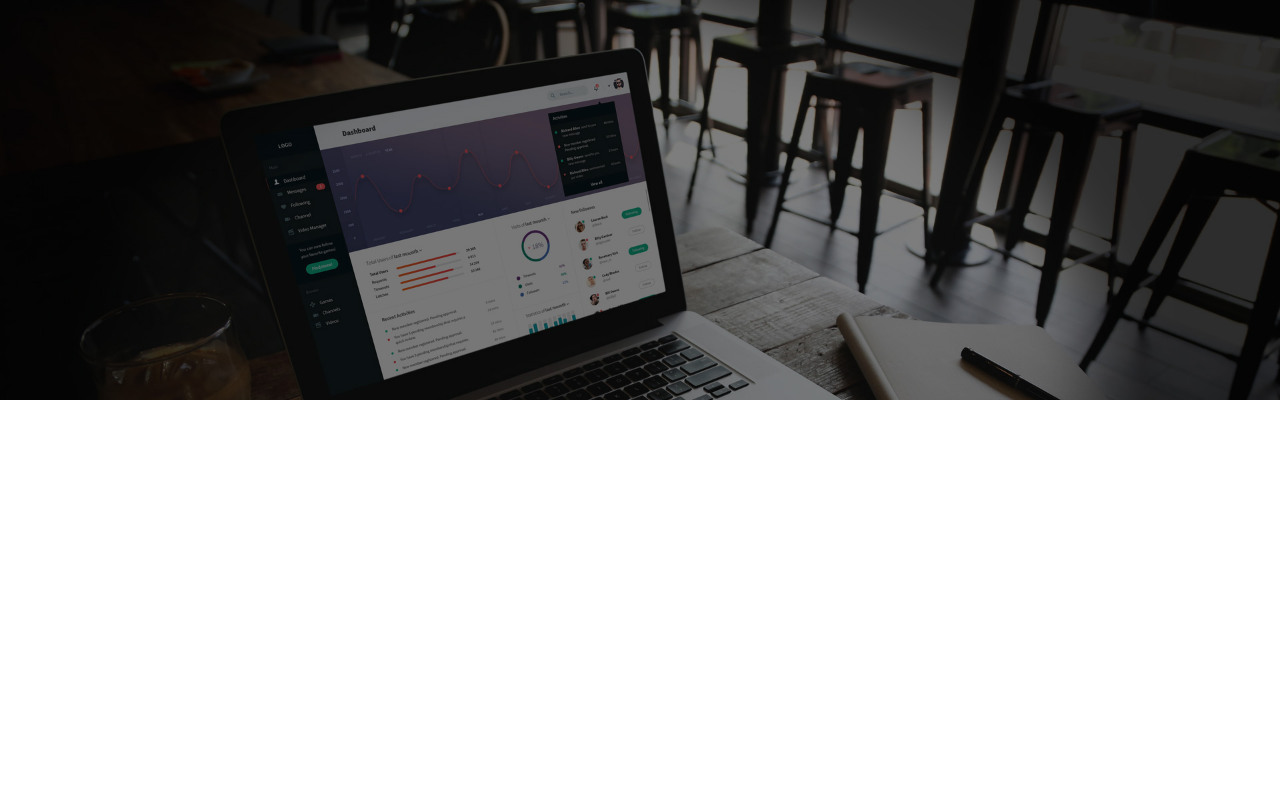
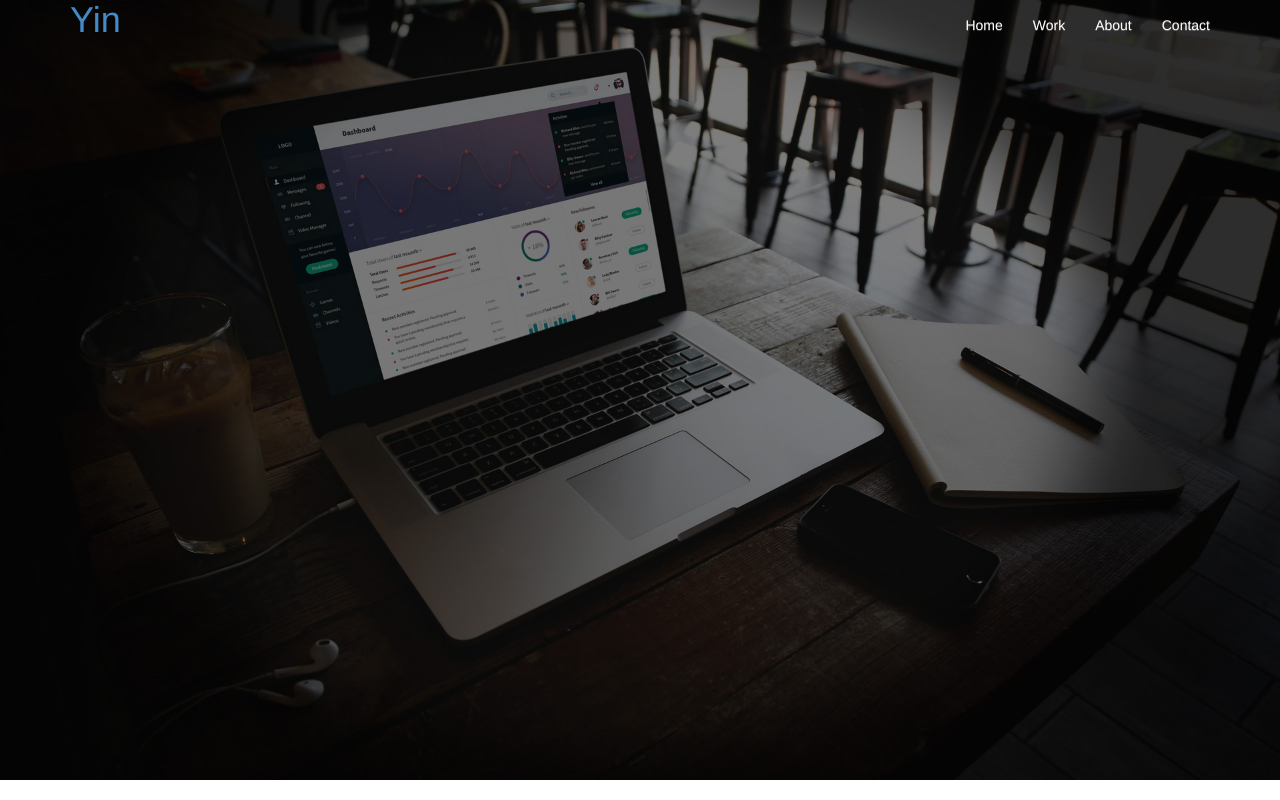
Before and after one commit to kenlyau/yinsunz.com, a plain HTML site: page index.html in a window 1280 px wide. Drawn offline with Linux system fonts and the light colour scheme.

Commit message:
header style

```diff
--- a/index.html
+++ b/index.html
@@ -6,15 +6,37 @@
 	<meta name="description" content="网站建设,App开发,系统开发,系统集成,分布式服务">
 	<title>岭尚智信息技术咨询服务-网站建设,App开发,系统开发,系统集成,分布式服务</title>
 	<link rel="stylesheet" href="./statics/css/bootstrap.min.css">
-	<link rel="stylesheet" href="./statics/css/bootstrap-theme.min.css">
+	<link rel="stylesheet" href="./statics/css/bootstrap-theme.css">
 	<link rel="stylesheet" href="./statics/css/style.css">
 </head>
 <body>
-    <div class="top">
+    <header class="header navbar-fixed-top">
 	    <div class="container">
+		    <h1 class="logo">
+			    <a href="/"><span class="text">Yin</span></a>
+			</h1>
+			<nav class="main-nav navbar-right" role="naviation">
+			    <div class="navbar-header">
+				    <button class="navbar-toggle" type="button" data-toggle="collapse" data-target="#navbar-collapse" aria-expanded="true">
+					    <span class="sr-only">Toggle navigation</span>
+						<span class="icon-bar"></span>
+						<span class="icon-bar"></span>
+						<span class="icon-bar"></span>
+					</button>
 
+				</div>
+				<div id="navbar-collapse" class="navbar-collapse collapse">
+					<ul class="nav navbar-nav">
+						<li class="nav-item"><a href="#">Home</a></li>
+						<li class="nav-item"><a href="#">Work</a></li>
+						<li class="nav-item"><a href="#">About</a></li>
+						<li class="nav-item"><a href="#">Contact</a></li>
+					</ul>
+				</div>
+			</nav>
 		</div>
-	</div>
+	</header>
+    <div class="bg-top"></div>
 	<script src="./statics/js/jquery.min.js" type="text/javascript"></script>
 	<script src="./statics/js/bootstrap.min.js" type="text/javascript"></script>
 </body>
--- a/statics/css/style.css
+++ b/statics/css/style.css
@@ -1,5 +1,70 @@
-.top {
+.bg-top {
 	background-image: url(../images/bg-top.jpg);
 	background-size: cover;
-	min-height: 400px;
+	height: 780px;
+	position: fixed;
+	left:0;
+	top:0;
+	width: 100%;
 }
+.header .nav>li>a {
+	color: #fff;
+}
+.header .nav>li>a:hover, .header .nav>li>a:focus {
+	color: #2782f4;
+    text-decoration: none;
+	background: none;
+	transition: all 0.2s;
+	transform: scale(1.2);
+}
+.header  .logo {
+	float: left;
+}
+.header .logo a:hover {
+	text-decoration: none;
+}
+.navbar-toggle .icon-bar {
+	background: #fff;
+}
+.navbar-fixed-bottom, .navbar-fixed-top {
+    position: fixed;
+    right: 0;
+    left: 0;
+    z-index: 1030;
+}
+.navbar-fixed-top {
+    top: 0;
+    border-width: 0 0 1px;
+}
+/* 手机分辨率*/
+@media (max-width: 767px) {
+	.navbar-collapse {
+		position: absolute;
+		width: 100%;
+		margin-left: -15px;
+		text-align: center;
+	}
+
+}
+
+/* 平板及以上分辨率*/
+@media (min-width: 768px) {
+	.header.navbar-fixed-top {
+		position: relative;
+	}
+	.header h1.logo {
+		float: none;
+		text-align: center;
+	}
+
+}
+/* 桌面及以上分辨率*/
+@media (min-width: 992px) {
+	.header.navbar-fixed-top {
+	    position: fixed;
+	}
+	.header h1.logo {
+        float: left;
+        margin: inherit;
+	}
+}
```
Also changed, not shown: statics/css/bootstrap-theme.css.
